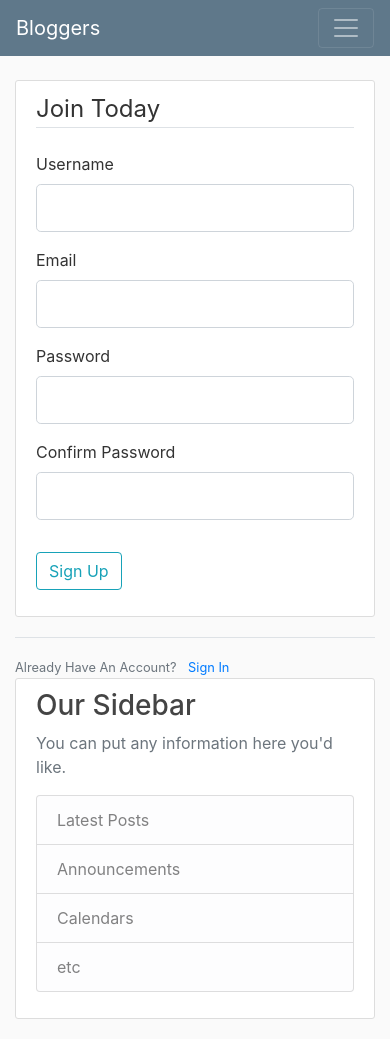
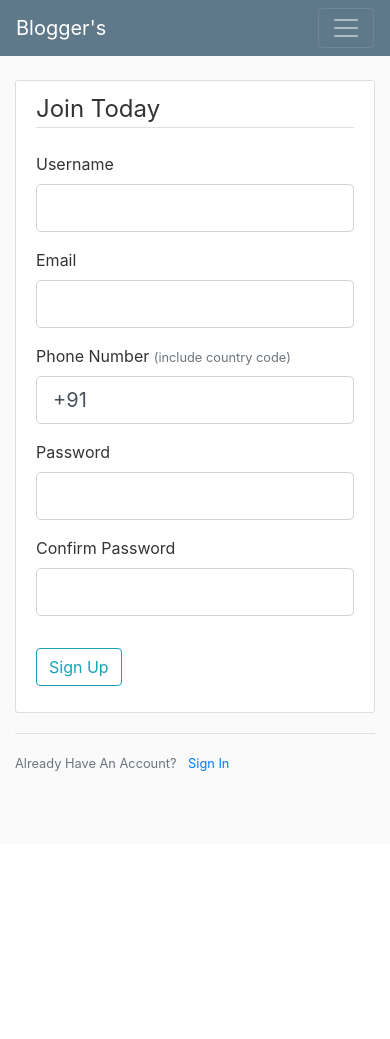
Before and after one commit to samjay11/bloggers, a Flask app: page /register in a window 390 px wide. After the commit the page ends 771 px from the top, so only its background shows below. Run offline with Flask 2, Linux system fonts and the light colour scheme; some libraries are stand-ins or nearby versions.

Commit message:
updated phone number

```diff
--- a/blog/forms.py
+++ b/blog/forms.py
@@ -1,3 +1,4 @@
+import phonenumbers
 from flask_wtf import FlaskForm
 from wtforms import StringField, PasswordField, SubmitField, BooleanField, TextAreaField
 from flask_wtf.file import FileField, FileAllowed
@@ -9,6 +10,7 @@ from flask_login import current_user
 class RegistrationForm(FlaskForm):
     username = StringField('Username', validators=[DataRequired(), Length(min=2, max=20)])
     email = StringField('Email', validators=[DataRequired(), Email()])
+    phone = StringField('Phone Number', validators=[DataRequired()])
     password = PasswordField('Password', validators=[DataRequired()])
     confirm_password = PasswordField('Confirm Password', validators=[DataRequired(), EqualTo('password')])
     submit = SubmitField('Sign Up')
@@ -23,6 +25,17 @@ class RegistrationForm(FlaskForm):
         if user:
             raise ValidationError('That email is taken.')
 
+    def validate_phone(self, phone):
+        user = User.query.filter_by(phone=phone.data).first()
+        try:
+            p = phonenumbers.parse(phone.data)
+            if not phonenumbers.is_valid_number(p):
+                raise ValueError()
+        except (phonenumbers.phonenumberutil.NumberParseException, ValueError):
+            raise ValidationError('Invalid phone number')
+        if user:
+            raise ValidationError('That phone number is taken.')
+
 
 class LoginForm(FlaskForm):
     email = StringField('Email', validators=[DataRequired(), Email()])
@@ -34,6 +47,7 @@ class LoginForm(FlaskForm):
 class UpdateAccountForm(FlaskForm):
     username = StringField('Username', validators=[DataRequired(), Length(min=2, max=20)])
     email = StringField('Email', validators=[DataRequired(), Email()])
+    phone = StringField('Phone Number', validators=[DataRequired()])
     picture = FileField('Update profile picture', validators=[FileAllowed(['jpg', 'png'])])
     submit = SubmitField('Update')
 
@@ -48,6 +62,18 @@ class UpdateAccountForm(FlaskForm):
             user = User.query.filter_by(email=email.data).first()
             if user:
                 raise ValidationError('That email is taken.')
+
+    def validate_phone(self, phone):
+        try:
+            p = phonenumbers.parse(phone.data)
+            if not phonenumbers.is_valid_number(p):
+                raise ValueError()
+        except (phonenumbers.phonenumberutil.NumberParseException, ValueError):
+            raise ValidationError('Invalid phone number , check if country code is missing')
+        if phone.data != current_user.phone:
+            user = User.query.filter_by(phone=phone.data).first()
+            if user:
+                raise ValidationError('That phone number is taken.')
 
 
 class PostForm(FlaskForm):
--- a/blog/models.py
+++ b/blog/models.py
@@ -13,6 +13,7 @@ class User(db.Model, UserMixin):
     id = db.Column(db.Integer, primary_key=True)
     username = db.Column(db.String(20), unique=True, nullable=False)
     email = db.Column(db.String(120), unique=True, nullable=False)
+    phone = db.Column(db.String(15), unique=True, nullable=False)
     image_file = db.Column(db.String(20), nullable=False, default='default.jpg')
     password = db.Column(db.String(60), nullable=False)
     posts = db.relationship('Post', backref='author', lazy=True)
@@ -31,7 +32,7 @@ class User(db.Model, UserMixin):
         return User.query.get(user_id)
 
     def __repr__(self):
-        return f"User('{self.username}','{self.email}','{self.image_file}')"
+        return f"User('{self.username}','{self.email}','{self.phone}')"
 
 
 class Post(db.Model):
--- a/blog/routes.py
+++ b/blog/routes.py
@@ -29,11 +29,13 @@ def register():
     form = RegistrationForm()
     if form.validate_on_submit():
         hashed_password = bcrypt.generate_password_hash(form.password.data).decode('utf-8')
-        user =User(username=form.username.data, email=form.email.data, password=hashed_password)
+        user = User(username=form.username.data, email=form.email.data, phone=form.phone.data, password=hashed_password)
         db.session.add(user)
         db.session.commit()
         flash(f'Account created you are now able to log in!', 'success')
         return redirect(url_for('login'))
+    elif request.method == 'GET':
+        form.phone.data = '+91 '
     return render_template('register.html', title='Register', form=form)
 
 
@@ -43,7 +45,8 @@ def login():
         return redirect(url_for('home'))
     form = LoginForm()
     if form.validate_on_submit():
-        user = User.query.filter_by(email=form.email.data).first()
+        user = (User.query.filter_by(email=form.email.data).first() or
+                User.query.filter_by(phone=form.phone.data).first())
         if user and bcrypt.check_password_hash(user.password, form.password.data):
             login_user(user, remember=form.remember.data)
             next_page = request.args.get('next')
@@ -81,11 +84,13 @@ def account():
             current_user.image_file = picture_file
         current_user.username = form.username.data
         current_user.email = form.email.data
+        current_user.phone = form.phone.data
         db.session.commit()
         return redirect(url_for('account'))
     elif request.method == 'GET':
         form.username.data = current_user.username
         form.email.data = current_user.email
+        form.phone.data = current_user.phone
     image_file = url_for('static', filename='profile_pics/' + current_user.image_file)
     return render_template('account.html', title='account', image_file=image_file, form=form)
 
--- a/blog/templates/layout.html
+++ b/blog/templates/layout.html
@@ -11,16 +11,16 @@
     <link rel="stylesheet" type="text/css" href="{{url_for('static' , filename='main.css')}}">
 
     {% if title %}
-        <title>Bloggers - {{title}}</title>
+        <title>Blogger's - {{title}}</title>
     {% else %}
-        <title>Bloggers</title>
+        <title>Blogger's</title>
     {% endif %}
 </head>
 <body>
 <header class="site-header">
   <nav class="navbar navbar-expand-md navbar-dark bg-steel fixed-top">
     <div class="container">
-      <a class="navbar-brand mr-4" href="/">Bloggers</a>
+      <a class="navbar-brand mr-4" href="/">Blogger's</a>
       <button class="navbar-toggler" type="button" data-toggle="collapse" data-target="#navbarToggle" aria-controls="navbarToggle" aria-expanded="false" aria-label="Toggle navigation">
         <span class="navbar-toggler-icon"></span>
       </button>
@@ -46,24 +46,22 @@
 </header>
     <main role="main" class="container">
   <div class="row">
-    <div class="col-md-8">
+    <div class="col-md-12">
       {% block content %}{% endblock %}
     </div>
-    <div class="col-md-4">
-      <div class="content-section">
+   <!-- <div class="col-md-4">
+     <div class="content-section">
         <h3>Our Sidebar</h3>
-        <p class='text-muted'>You can put any information here you'd like.
+        <p class='text-muted'>
           <ul class="list-group">
             <li class="list-group-item list-group-item-light">Latest Posts</li>
-            <li class="list-group-item list-group-item-light">Announcements</li>
-            <li class="list-group-item list-group-item-light">Calendars</li>
-            <li class="list-group-item list-group-item-light">etc</li>
           </ul>
         </p>
       </div>
-    </div>
+    </div> -->
   </div>
 </main>
+
 
     <!-- Optional JavaScript -->
     <!-- jQuery first, then Popper.js, then Bootstrap JS -->
--- a/blog/templates/register.html
+++ b/blog/templates/register.html
@@ -7,7 +7,6 @@
                 <legend class="border-bottom mb-4">Join Today</legend>
                 <div class="form-group">
                     {{form.username.label(class="form-control-label")}}
-
                     {% if form.username.errors %}
                        {{form.username(class="form-control form-control-lg is-invalid")}}
                         <div class="invalid-feedback">
@@ -30,6 +29,19 @@
                         </div>
                     {% else %}
                     {{form.email(class="form-control form-control-lg")}}
+                    {% endif %}
+                </div>
+                <div class="form-group">
+                     {{form.phone.label(class="form-control-label")}} <small class="text-muted"> (include country code)</small>
+                     {% if form.phone.errors %}
+                       {{form.phone(class="form-control form-control-lg is-invalid")}}
+                        <div class="invalid-feedback">
+                            {% for error in form.phone.errors %}
+                                <span>{{error}}</span>
+                            {% endfor %}
+                        </div>
+                    {% else %}
+                    {{form.phone(class="form-control form-control-lg")}}
                     {% endif %}
                 </div>
                  <div class="form-group">
```
Also changed, not shown: blog/templates/account.html (+14 -0 lines), blog/site.db.
